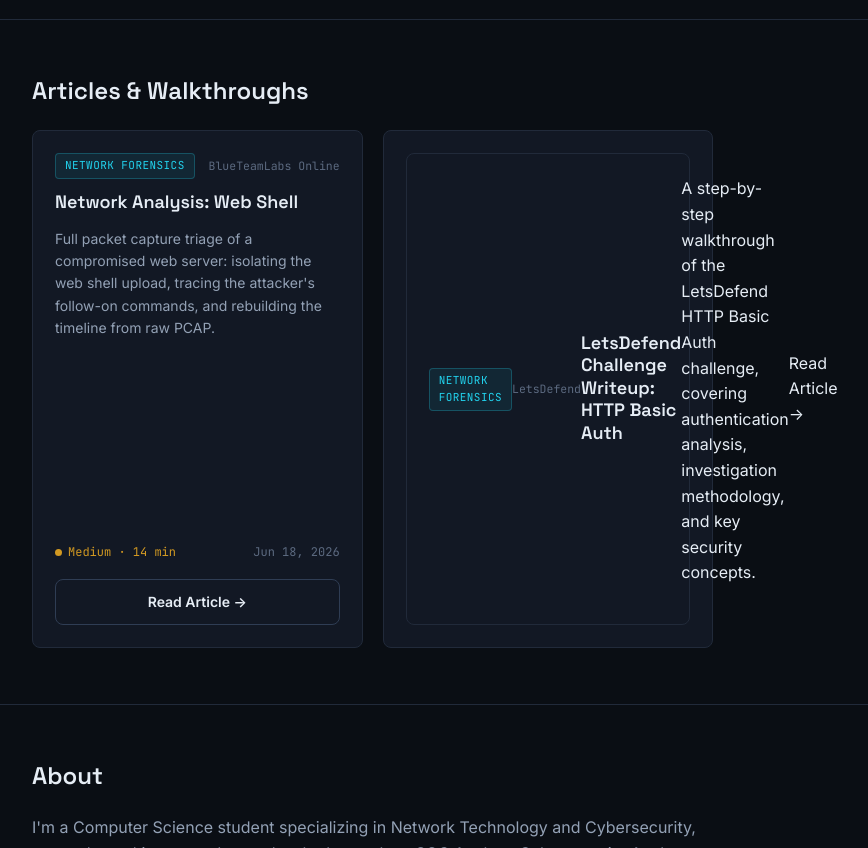
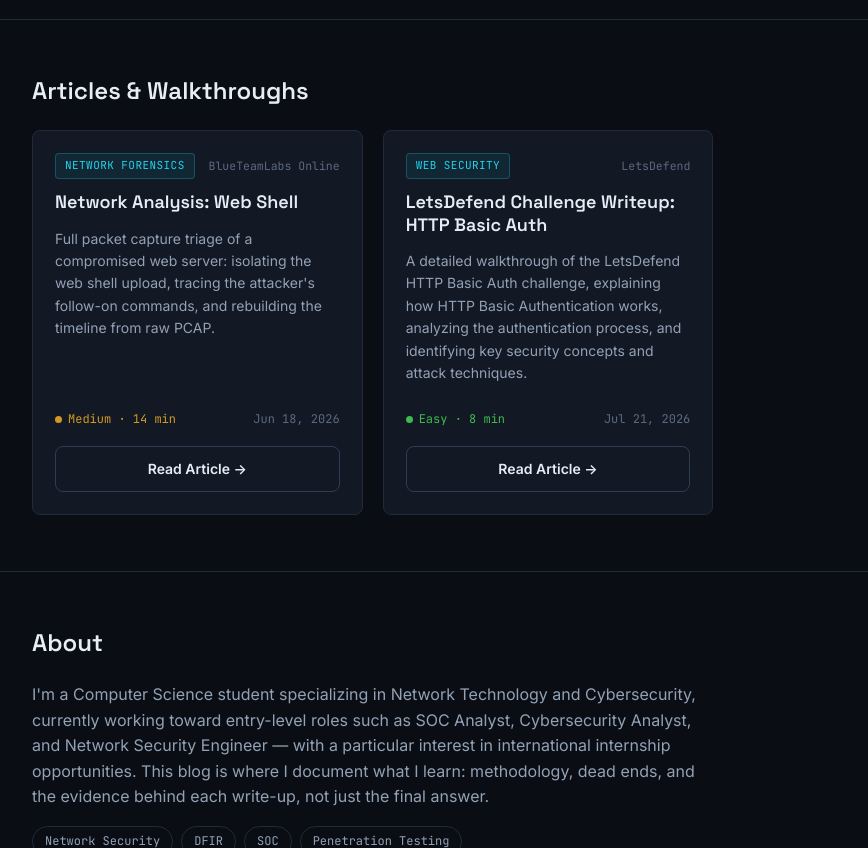
Before and after one commit to nabin6179/Blog, a plain HTML site: page index.html in a window 1280 px wide. Shown: the part 480-1328 px from the top of the page, without its empty margins (92-960 px from the left). Drawn offline with Linux system fonts and the light colour scheme.

Commit message:
Refactor articles section in index.html

```diff
--- a/index.html
+++ b/index.html
@@ -57,41 +57,61 @@
 
     <div class="article-grid">
 
-          <!-- ============================================================
-               ARTICLE CARD — copy this whole <article> block to add a new
-               walkthrough. Update the href, title, description, and the
-               five meta fields. That's the only homepage edit required.
-               ============================================================ -->
+      <!-- Article 1 -->
       <article class="article-card">
         <div class="card-meta-top">
           <span class="card-tag">Network Forensics</span>
           <span class="card-platform">BlueTeamLabs Online</span>
         </div>
+
         <h3>Network Analysis: Web Shell</h3>
-            <p class="desc">Full packet capture triage of a compromised web server: isolating the web shell upload, tracing the attacker's follow-on commands, and rebuilding the timeline from raw PCAP.</p>
+
+        <p class="desc">
+          Full packet capture triage of a compromised web server: isolating the web shell upload,
+          tracing the attacker's follow-on commands, and rebuilding the timeline from raw PCAP.
+        </p>
+
         <div class="card-meta-bottom">
           <span class="difficulty medium">Medium · 14 min</span>
           <span>Jun 18, 2026</span>
         </div>
-            <a href="articles/network-analysis-web-shell/" class="btn btn-outline read-btn">Read Article →</a>
+
+        <a href="articles/network-analysis-web-shell/" class="btn btn-outline read-btn">
+          Read Article →
+        </a>
       </article>
-          <div class="article-card">
+
+      <!-- Article 2 -->
       <article class="article-card">
         <div class="card-meta-top">
-              <span class="card-tag">Network Forensics</span>
+          <span class="card-tag">Web Security</span>
           <span class="card-platform">LetsDefend</span>
+        </div>
+
         <h3>LetsDefend Challenge Writeup: HTTP Basic Auth</h3>
-  <p>A step-by-step walkthrough of the LetsDefend HTTP Basic Auth challenge, covering authentication analysis, investigation methodology, and key security concepts.</p>
-  <a href="articles/letsdefend-http-basic-auth/">Read Article →</a>
 
+        <p class="desc">
+          A detailed walkthrough of the LetsDefend HTTP Basic Auth challenge, explaining how HTTP
+          Basic Authentication works, analyzing the authentication process, and identifying key
+          security concepts and attack techniques.
+        </p>
+
+        <div class="card-meta-bottom">
+          <span class="difficulty easy">Easy · 8 min</span>
+          <span>Jul 21, 2026</span>
         </div>
+
+        <a href="articles/letsdefend-http-basic-auth/" class="btn btn-outline read-btn">
+          Read Article →
+        </a>
       </article>
-
-          <!-- Add the next <article class="article-card">...</article> block here -->
 
     </div>
   </div>
 </section>
+
+          <!-- Add the next <article class="article-card">...</article> block here -->
+
 
     <!-- ============================= ABOUT ============================= -->
     <section class="section about-section" id="about">
```
Lines whose indentation alone changed are shown as unchanged.
